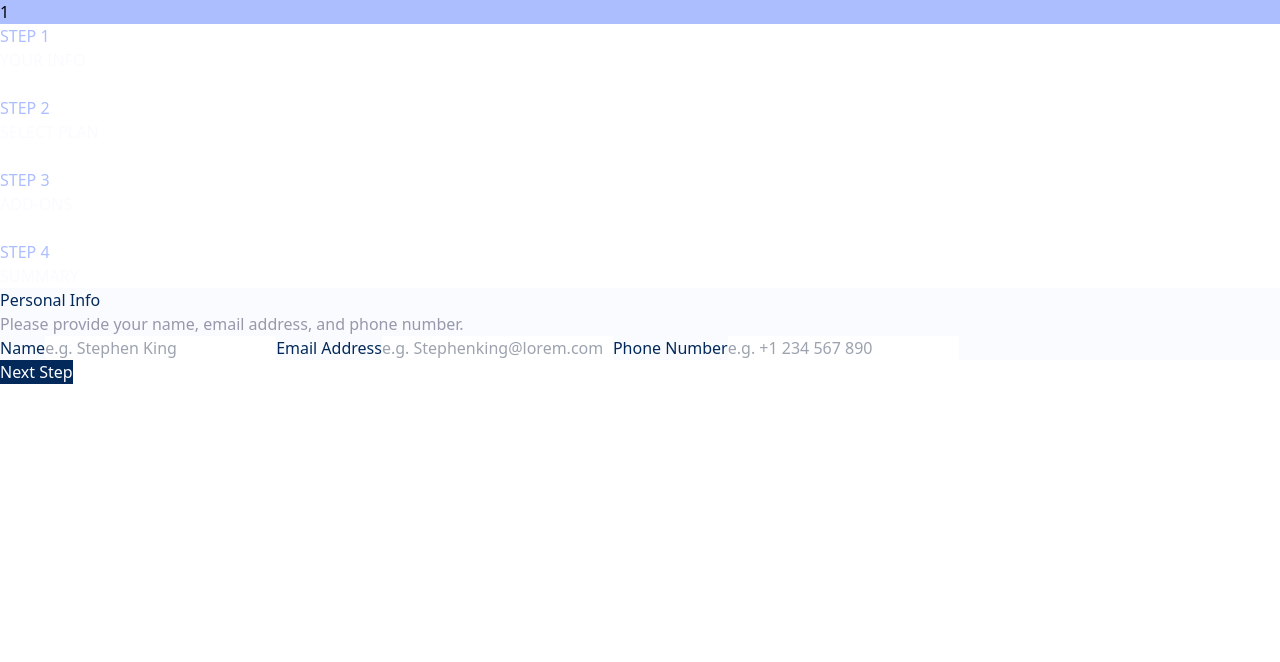
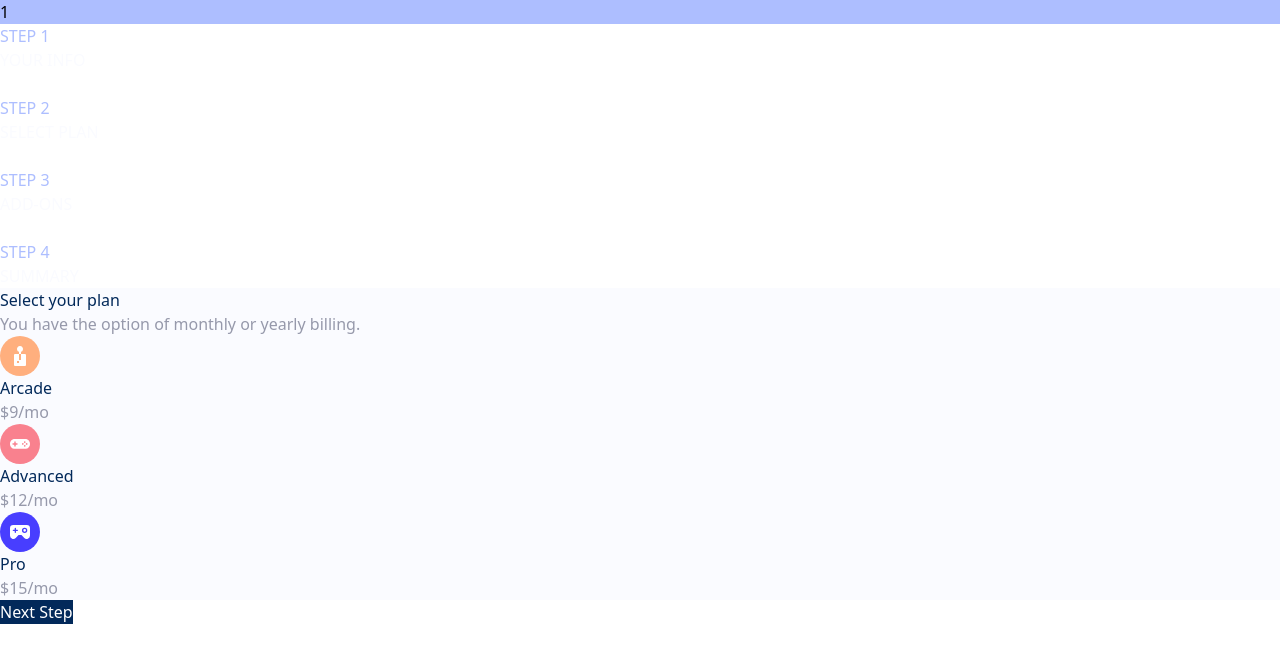
Before and after one commit to QyperXit/Multi-step-form, a React (Vite) app: page / in a window 1280 px wide. Shown: the top 662 px of the page. Built offline with nearby package versions, Linux system fonts and the light colour scheme.

Commit message:
card-flexgrow

```diff
--- a/src/App.tsx
+++ b/src/App.tsx
@@ -1,5 +1,6 @@
 import images from "index.js";
 import PersonalInfo from "./components/PersonalInfo.js";
+import SelectPlan from "./components/SelectPlan.js";
 import { useMultiStepForm } from "./utils/useMultiStepForm.js";
 
 function App() {
@@ -92,7 +93,15 @@ function App() {
           </div>
         </div>
         {/* form */}
-        <PersonalInfo />
+        <div className="px-[min(6vw,10em)] mt-[min(2vw,4em)]  h-full  max-w-max ">
+          <form className=" flex flex-col gap-12  h-full sm:px-4">
+            {/* <PersonalInfo /> */}
+            <SelectPlan />
+            <button className=" mt-[min(5vw,4em)]  ml-auto bg-marine-blue hover:bg-blue-800 font-semibold text-white w-fit px-6 py-2 mb-2 rounded-md">
+              Next Step
+            </button>
+          </form>
+        </div>
       </div>
     </section>
   );
--- a/src/components/PersonalInfo.tsx
+++ b/src/components/PersonalInfo.tsx
@@ -2,8 +2,7 @@ import React from "react";
 
 const PersonalInfo = () => {
   return (
-    <div className="px-[min(6vw,10em)] mt-[min(2vw,4em)]  h-full  max-w-max ">
-      <form className=" flex flex-col gap-12  h-full sm:px-4">
+    <>
       <div className="flex flex-col p-7 sm:bg-white bg-alabaster mt-[-5.15em] rounded-lg sm:rounded-none  sm:mt-0 sm:p-0 shadow-lg sm:shadow-none">
         <h1 className="text-marine-blue  font-ubuntu font-bold text sm:text-4xl  text-2xl">
           Personal Info
@@ -18,9 +17,7 @@ const PersonalInfo = () => {
           className="border  px-3 py-2 placeholder:text-xs placeholder:font-bold rounded-md mt-1"
           placeholder="e.g. Stephen King"
         />
-          <label className=" text-marine-blue mt-4 text-xs">
-            Email Address
-          </label>
+        <label className=" text-marine-blue mt-4 text-xs">Email Address</label>
         <input
           type="email"
           required
@@ -35,11 +32,7 @@ const PersonalInfo = () => {
           placeholder="e.g. +1 234 567 890"
         />
       </div>
-        <button className=" mt-[min(5vw,4em)]  ml-auto bg-marine-blue hover:bg-blue-800 font-semibold text-white w-fit px-6 py-2 mb-2 rounded-md">
-          Next Step
-        </button>
-      </form>
-    </div>
+    </>
   );
 };
 
--- /dev/null
+++ b/src/components/SelectPlan.tsx
@@ -0,0 +1,38 @@
+import React from "react";
+import advanceIcon from "../assets/images/icon-advanced.svg";
+import arcadeIcon from "../assets/images/icon-arcade.svg";
+import proIcon from "../assets/images/icon-pro.svg";
+
+const SelectPlan = () => {
+  return (
+    <>
+      <div className="flex flex-col p-7  sm:bg-white bg-alabaster mt-[-5.15em] rounded-lg sm:rounded-none  sm:mt-0 sm:p-0 shadow-lg sm:shadow-none ">
+        <h1 className="text-marine-blue  font-ubuntu font-bold text sm:text-4xl  text-2xl">
+          Select your plan
+        </h1>
+        <p className=" mt-2 text-cool-gray">
+          You have the option of monthly or yearly billing.
+        </p>
+        <div className="mt-8 sm:flex gap-4 ">
+          <div className="border  p-3  rounded-md flex-grow  basis-24">
+            <img src={arcadeIcon} alt="" />
+            <h2 className=" mt-10  text-marine-blue font-bold">Arcade</h2>
+            <p className=" text-sm   font-semibold text-cool-gray">$9/mo</p>
+          </div>
+          <div className="border  p-3 rounded-md flex-grow  basis-24">
+            <img src={advanceIcon} alt="" />
+            <h2 className=" mt-10  text-marine-blue font-bold">Advanced</h2>
+            <p className=" text-sm  font-semibold  text-cool-gray">$12/mo</p>
+          </div>
+          <div className="border  p-3 rounded-md flex-grow  basis-24">
+            <img src={proIcon} alt="" />
+            <h2 className=" mt-10  text-marine-blue font-bold">Pro</h2>
+            <p className=" text-sm  font-semibold  text-cool-gray">$15/mo</p>
+          </div>
+        </div>
+      </div>
+    </>
+  );
+};
+
+export default SelectPlan;
```
Lines whose indentation alone changed are shown as unchanged.
